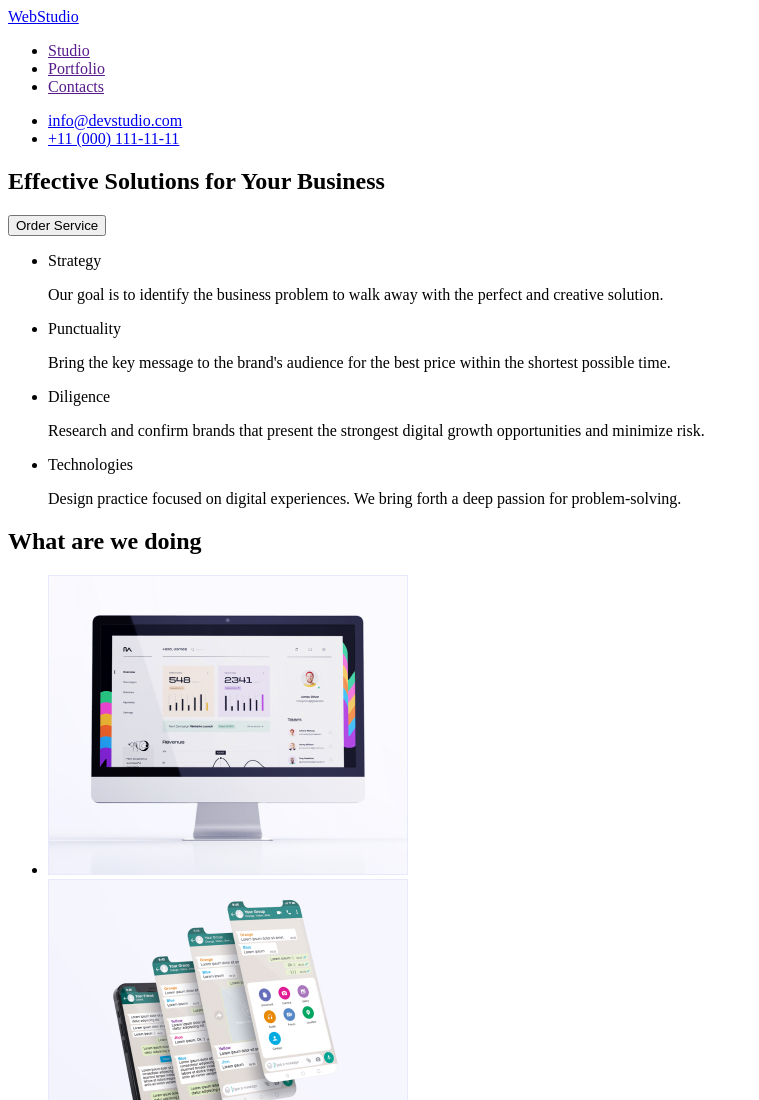
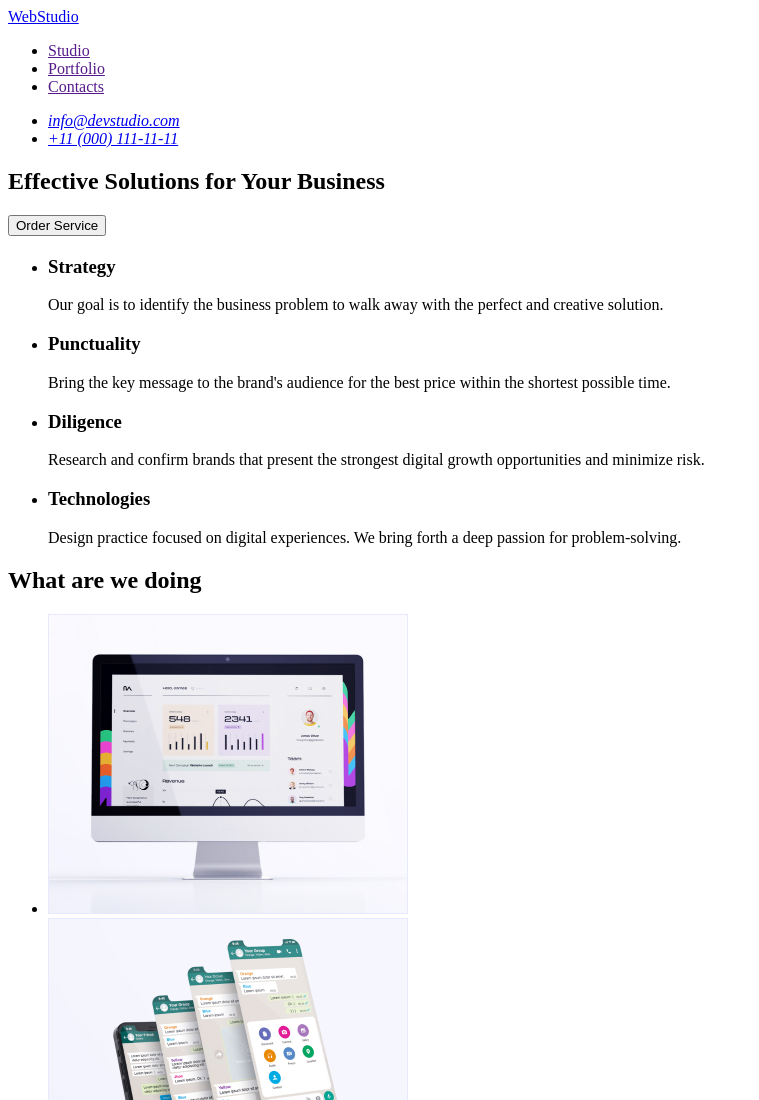
Before and after one commit to ViKki28/Tutorial, a plain HTML site: page index.html in a window 1280 px wide. Shown: the top 1100 px of the page, without its empty margins (0-759 px from the left). Drawn offline with Linux system fonts and the light colour scheme.

Commit message:
finalization
check

```diff
--- a/index.html
+++ b/index.html
@@ -18,57 +18,59 @@
           <li><a href=""> Contacts</a></li>
         </ul>
       </nav>
-
-      <ul>
-        <li><a href="mailto:info@devstudio.com">info@devstudio.com</a></li>
-        <li><a href="tel:+11(000)111-11-11">+11 (000) 111-11-11</a></li>
-      </ul>
+      <address>
+        <ul>
+          <li><a href="mailto:info@devstudio.com">info@devstudio.com</a></li>
+          <li><a href="tel:+110001111111">+11 (000) 111-11-11</a></li>
+        </ul>
+      </address>
     </header>
 
     <!-- Main content -->
     <main>
-      <!-- Section hero -->
+      <!-- Section 1-->
 
       <section>
         <h1>Effective Solutions for Your Business</h1>
-        <button>Order Service</button>
+        <button type="button">Order Service</button>
       </section>
 
-      <!-- section 1 -->
-      <div>
+      <!-- section 2 -->
+      <section>
+        <h2></h2>
         <ul>
           <li>
-            Strategy
+            <h3>Strategy</h3>
             <p>
               Our goal is to identify the business problem to walk away with the
               perfect and creative solution.
             </p>
           </li>
           <li>
-            Punctuality
+            <h3>Punctuality</h3>
             <p>
               Bring the key message to the brand's audience for the best price
               within the shortest possible time.
             </p>
           </li>
           <li>
-            Diligence
+            <h3>Diligence</h3>
             <p>
               Research and confirm brands that present the strongest digital
               growth opportunities and minimize risk.
             </p>
           </li>
           <li>
-            Technologies
+            <h3>Technologies</h3>
             <p>
               Design practice focused on digital experiences. We bring forth a
               deep passion for problem-solving.
             </p>
           </li>
         </ul>
-      </div>
+      </section>
 
-      <!-- section 2 -->
+      <!-- section 3 -->
       <section>
         <h2>What are we doing</h2>
         <ul>
@@ -93,7 +95,7 @@
           </li>
         </ul>
       </section>
-      <!-- section 3 -->
+      <!-- section 4 -->
       <section>
         <h2>Our Team</h2>
         <ul>
@@ -133,8 +135,7 @@
     <footer>
       <a href="./index.html"> WebStudio</a>
       <p>
-        Increase the flow of customers and <br />
-        sales for your business with digital <br />
+        Increase the flow of customers and sales for your business with digital
         marketing & growth solutions.
       </p>
     </footer>
```
